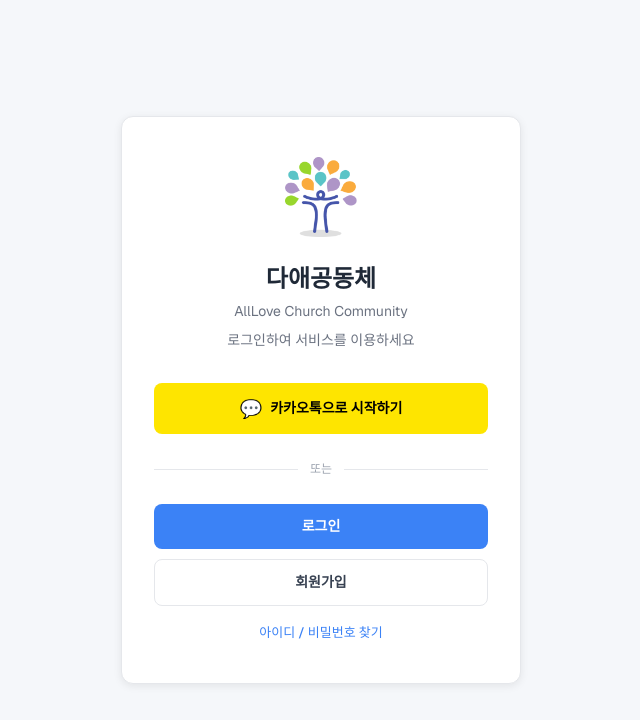
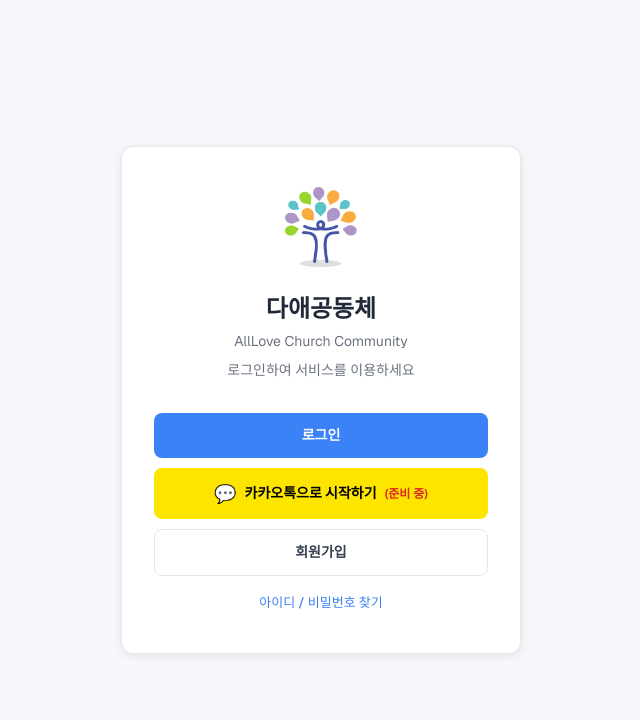
Before and after one commit to changwon82/alllove-church-app-v2, a Next.js app: page / in a window 1280 px wide. Shown: the top 720 px of the page, without its empty margins (319-959 px from the left). Built offline with nearby package versions, Linux system fonts and the light colour scheme; no server answers.

Commit message:
업데이트

```diff
--- a/src/app/login/page.tsx
+++ b/src/app/login/page.tsx
@@ -319,7 +319,8 @@ export default function LoginPage() {
             ) : (
               <>
                 <span style={{ fontSize: 18 }}>💬</span>
-                카카오톡으로 시작하기
+                카카오톡으로 시작하기{" "}
+                <span style={{ color: "#dc2626", fontSize: 12 }}>(준비 중)</span>
               </>
             )}
           </button>
--- a/src/app/page.tsx
+++ b/src/app/page.tsx
@@ -145,6 +145,30 @@ export default function Home() {
 
           <div style={{ display: "flex", flexDirection: "column", gap: 10 }}>
             <button
+              onClick={() => router.push("/login")}
+              style={{
+                width: "100%",
+                padding: "12px 24px",
+                borderRadius: 8,
+                border: "none",
+                background: "#3b82f6",
+                color: "#ffffff",
+                fontSize: 14,
+                fontWeight: 600,
+                cursor: "pointer",
+                transition: "all 0.2s ease",
+              }}
+              onMouseEnter={(e) => {
+                e.currentTarget.style.background = "#2563eb";
+              }}
+              onMouseLeave={(e) => {
+                e.currentTarget.style.background = "#3b82f6";
+              }}
+            >
+              로그인
+            </button>
+
+            <button
               onClick={async () => {
                 setKakaoLoading(true);
                 try {
@@ -202,46 +226,10 @@ export default function Home() {
               ) : (
                 <>
                   <span style={{ fontSize: 18 }}>💬</span>
-                  카카오톡으로 시작하기
+                  카카오톡으로 시작하기{" "}
+                  <span style={{ color: "#dc2626", fontSize: 12 }}>(준비 중)</span>
                 </>
               )}
-            </button>
-
-            <div
-              style={{
-                display: "flex",
-                alignItems: "center",
-                gap: 12,
-                margin: "16px 0",
-              }}
-            >
-              <div style={{ flex: 1, height: 1, backgroundColor: "#e5e7eb" }} />
-              <span style={{ fontSize: 12, color: "#9ca3af" }}>또는</span>
-              <div style={{ flex: 1, height: 1, backgroundColor: "#e5e7eb" }} />
-            </div>
-
-            <button
-              onClick={() => router.push("/login")}
-              style={{
-                width: "100%",
-                padding: "12px 24px",
-                borderRadius: 8,
-                border: "none",
-                background: "#3b82f6",
-                color: "#ffffff",
-                fontSize: 14,
-                fontWeight: 600,
-                cursor: "pointer",
-                transition: "all 0.2s ease",
-              }}
-              onMouseEnter={(e) => {
-                e.currentTarget.style.background = "#2563eb";
-              }}
-              onMouseLeave={(e) => {
-                e.currentTarget.style.background = "#3b82f6";
-              }}
-            >
-              로그인
             </button>
 
             <button
--- a/src/app/signup/page.tsx
+++ b/src/app/signup/page.tsx
@@ -410,7 +410,8 @@ export default function SignupPage() {
             ) : (
               <>
                 <span style={{ fontSize: 18 }}>💬</span>
-                카카오톡으로 시작하기
+                카카오톡으로 시작하기{" "}
+                <span style={{ color: "#dc2626", fontSize: 12 }}>(준비 중)</span>
               </>
             )}
           </button>
```
